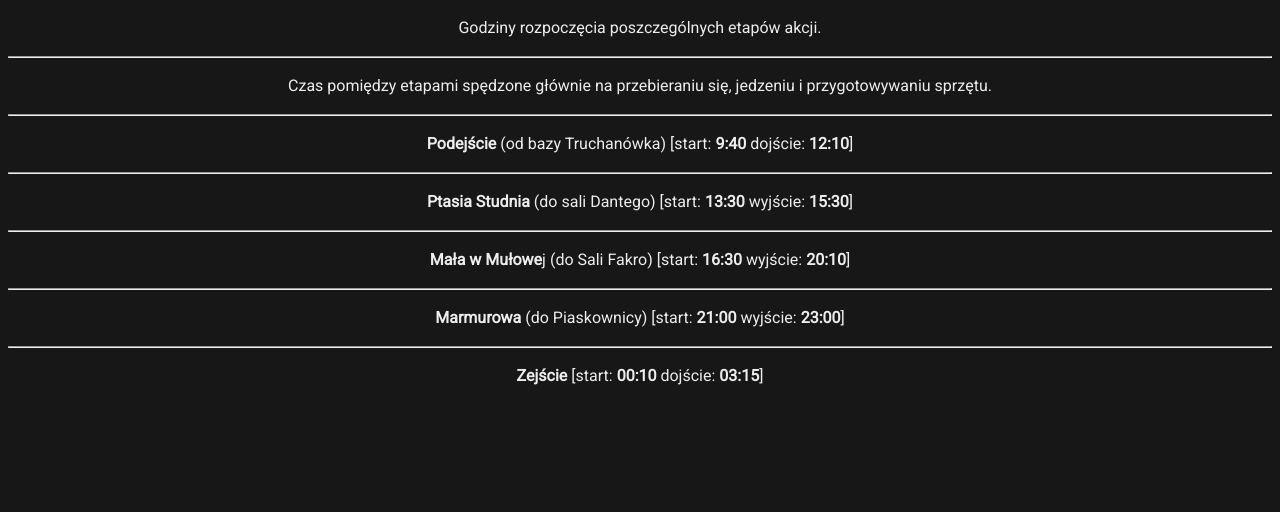
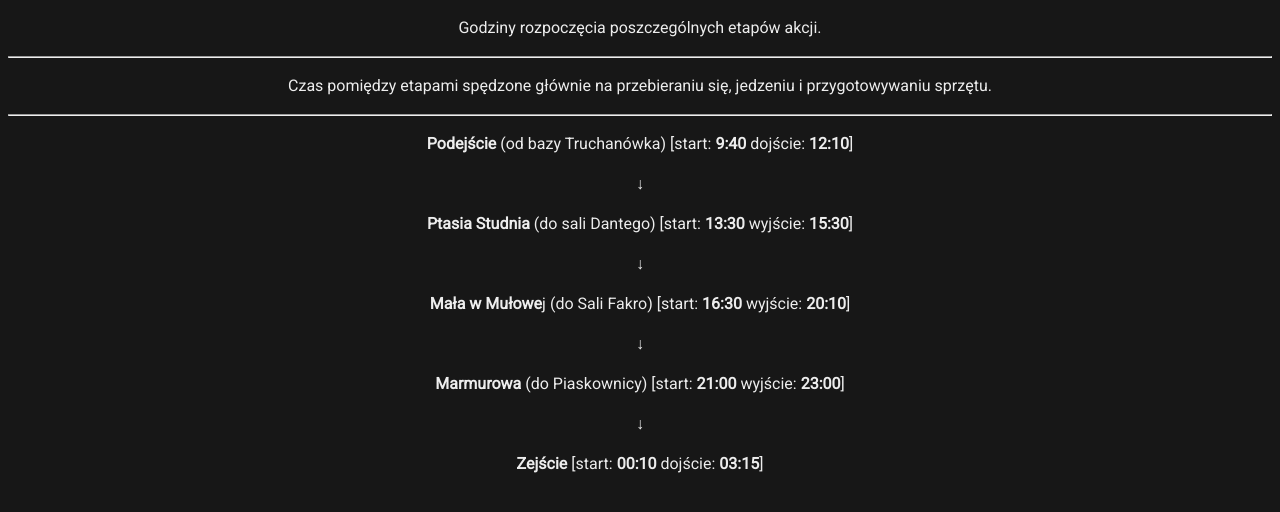
Before and after one commit to dziury/szkice, a Jekyll site: the page built from Relacje/MUŁ - Mułowa Łańcuchówka.md, in a window 1280 px wide. Shown: the top 512 px of the page. Built offline with Jekyll 4.4.1, drawn with Linux system fonts in a browser that asks for light colours; our own code applies the rules of GitHub Pages for plain Markdown files.

Commit message:
arrows down added

```diff
--- a/Relacje/MUŁ - Mułowa Łańcuchówka.md
+++ b/Relacje/MUŁ - Mułowa Łańcuchówka.md
@@ -8,18 +8,18 @@ Czas pomiędzy etapami spędzone głównie na przebieraniu się, jedzeniu i przy
 
 **Podejście** (od bazy Truchanówka) [start: **9:40** dojście: **12:10**]
 
----
+&darr;
 
 **Ptasia Studnia** (do sali Dantego)  [start: **13:30** wyjście: **15:30**]
 
----
+&darr;
 
 **Mała w Mułowe**j (do Sali Fakro) [start: **16:30** wyjście: **20:10**]
 
----
+&darr;
 
 **Marmurowa** (do Piaskownicy) [start: **21:00** wyjście: **23:00**]
 
----
+&darr;
 
 **Zejście** [start: **00:10** dojście: **03:15**]
```
